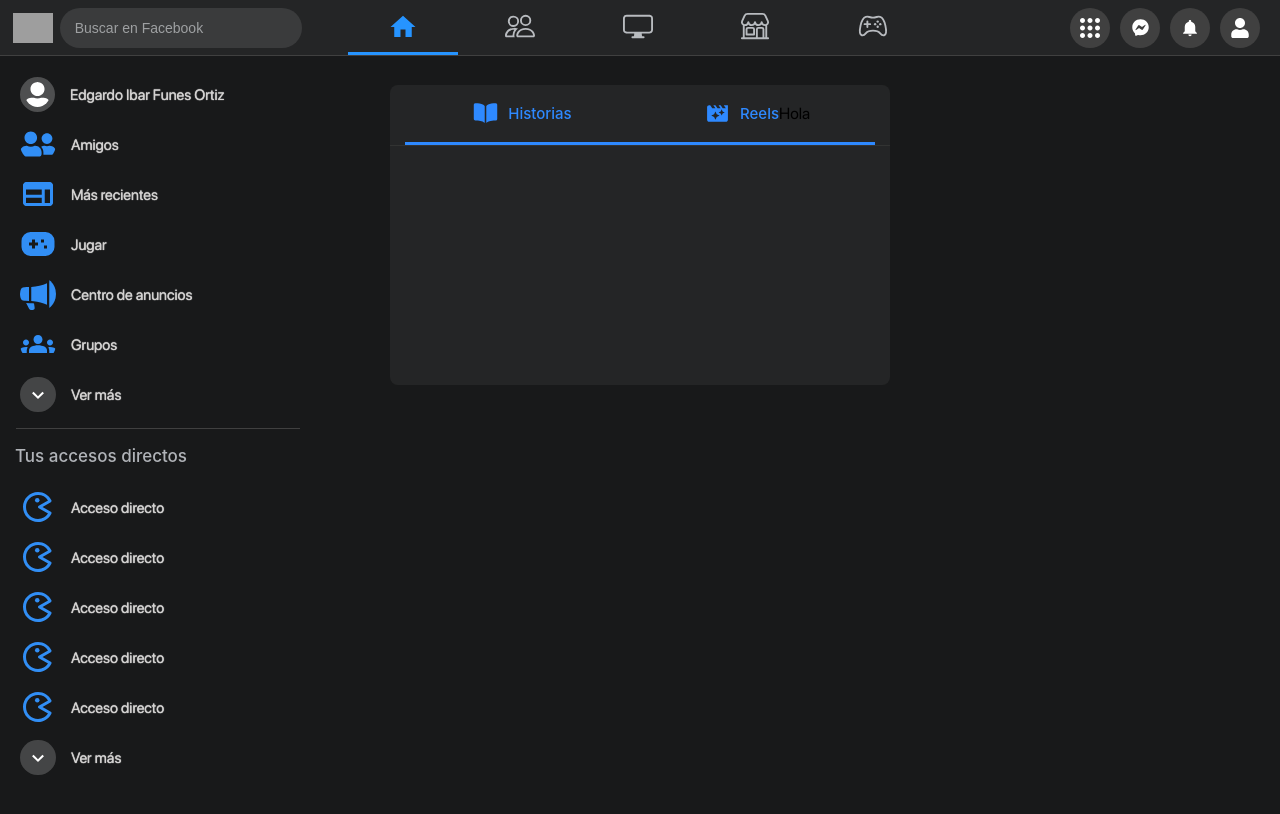
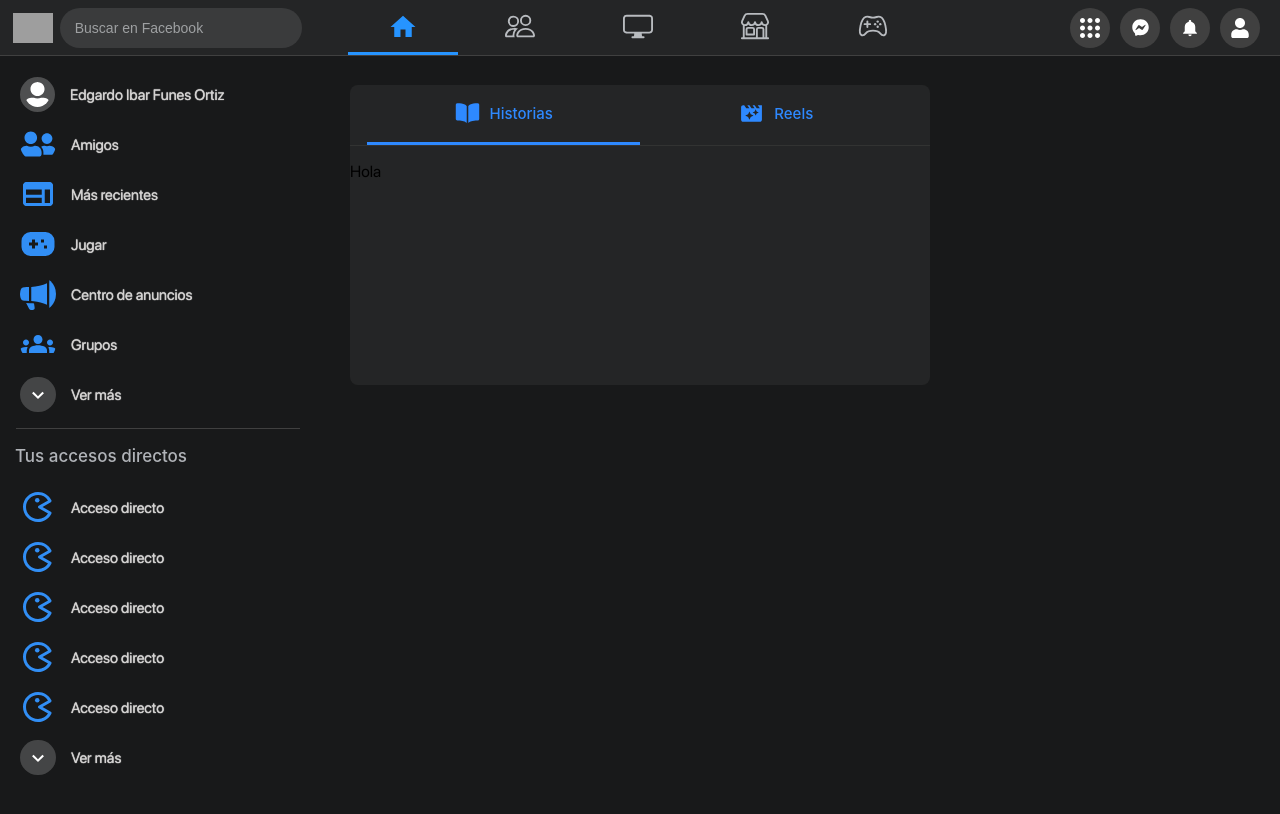
Before and after one commit to Ednesor/facebook-clon, a React (Create React App) app: page / in a window 1280 px wide. Shown: the top 814 px of the page. Built offline with nearby package versions, Linux system fonts and the light colour scheme; grey boxes are pictures that could not be loaded.

Commit message:
feat: stories

```diff
--- a/src/components/Home/HomePage/HomePage.jsx
+++ b/src/components/Home/HomePage/HomePage.jsx
@@ -3,7 +3,7 @@
 import Stories from "./Stories";
 
 const Container = styled("div")({
-    width: "500px",
+    width: "580px",
     marginTop: "25px"
 })
 
--- a/src/components/Home/HomePage/Stories.jsx
+++ b/src/components/Home/HomePage/Stories.jsx
@@ -24,6 +24,9 @@
     justifyContent: "center",
     alignItems: "center",
     borderBottom: "3px solid #2E89FF",
+    "&:hover": {
+
+    }
 })
 const OpTitle = styled("span")({
     color: "#2E89FF",
@@ -42,21 +45,21 @@
 })
 
 export default function Stories() {
-    const [storie, setStorie] = useState(true);
+    const [story, setStory] = useState(true);
     return (
         <Container>
             <OptionContainer>
-                <Option>
+                <Option style={story ? {} : {border: "none"}}>
                     <StoriesLogo size={25} />
                     <OpTitle>Historias</OpTitle>
                 </Option>
-                <Option>
+                <Option style={story ? {border: "none"} : {}}>
                     <ReelsLogo size={25} />
                     <OpTitle>Reels</OpTitle>
-                    <p as={OpTitle}>Hola</p>
                 </Option>
             </OptionContainer>
             <ContentContainer>
+                    <p style={{}}>Hola</p>
 
             </ContentContainer>
         </Container>
```
